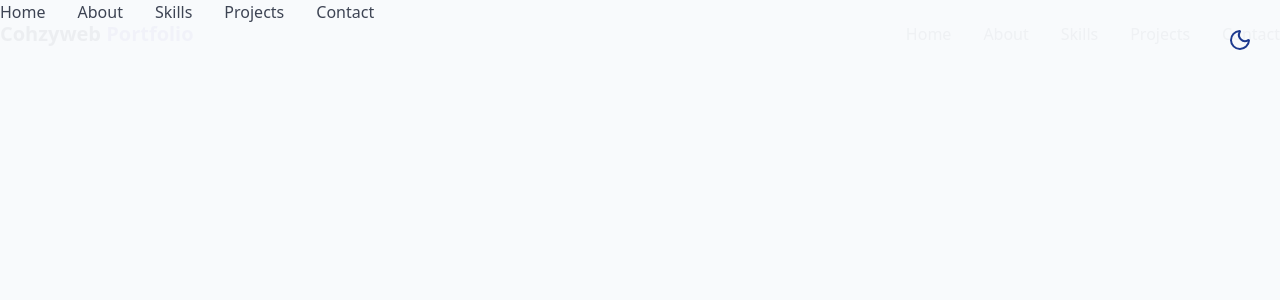
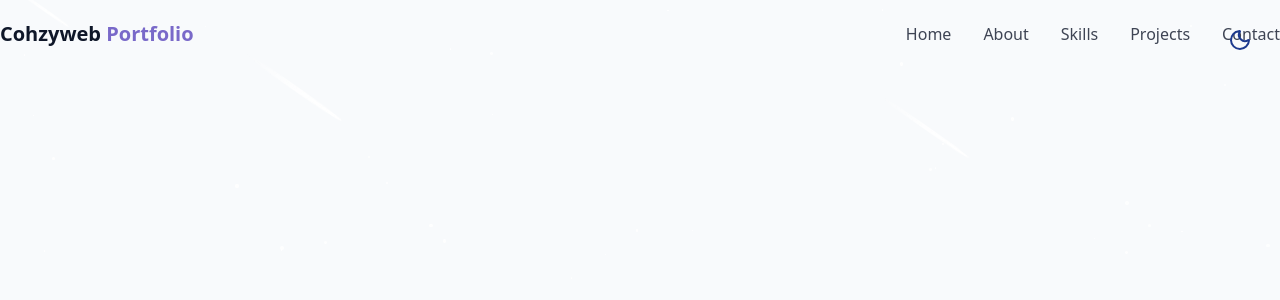
Before and after one commit to cohzyweb/My-Profile, a React (Vite) app: page / in a window 1280 px wide. Shown: the top 300 px of the page. Built offline with nearby package versions, Linux system fonts and the light colour scheme.

Commit message:
Update Navbar.jsx

```diff
--- a/src/components/Navbar.jsx
+++ b/src/components/Navbar.jsx
@@ -44,7 +44,9 @@
                 </div>
 
                 {/* mobile nav */}
-                <div className={cn("fixed inset-0 bg-background/95 backdroup-blur-md z-40")}>
+                <div className={cn("fixed inset-0 bg-background/95 backdroup-blur-md z-40 flex flex-col item-center justify-center",
+                    "transition-all duration-300 md:hidden"
+                )}>
                     <div className="hidden md:flex space-x-8">
                     {navItems.map((item, key) => (
                         <a key={key} href={item.href} className="text-foreground/80 hover:text-primary transition-colors duration-300">
```
